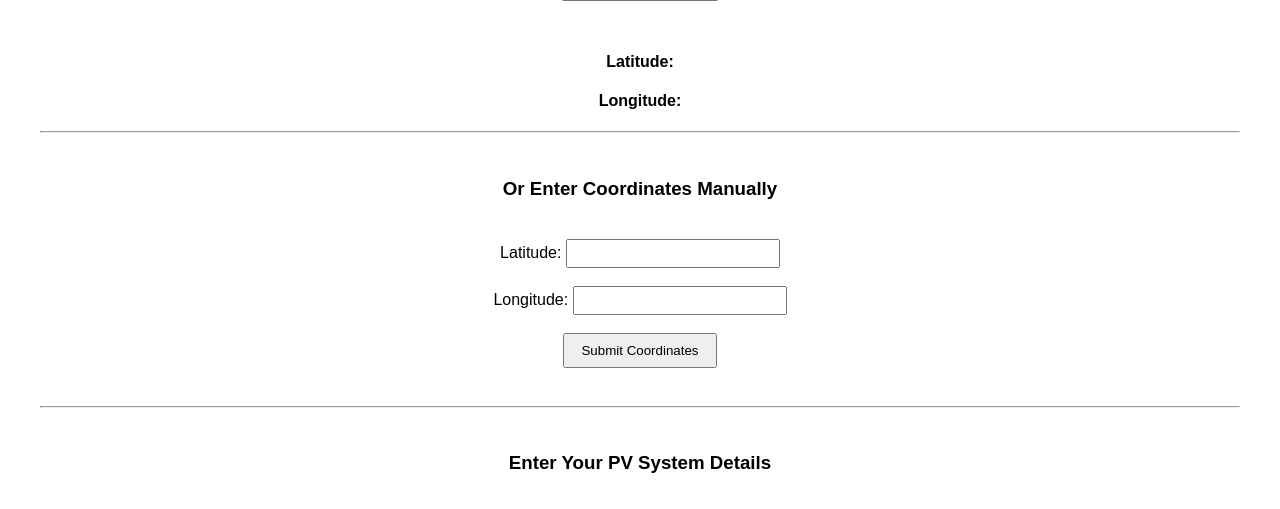
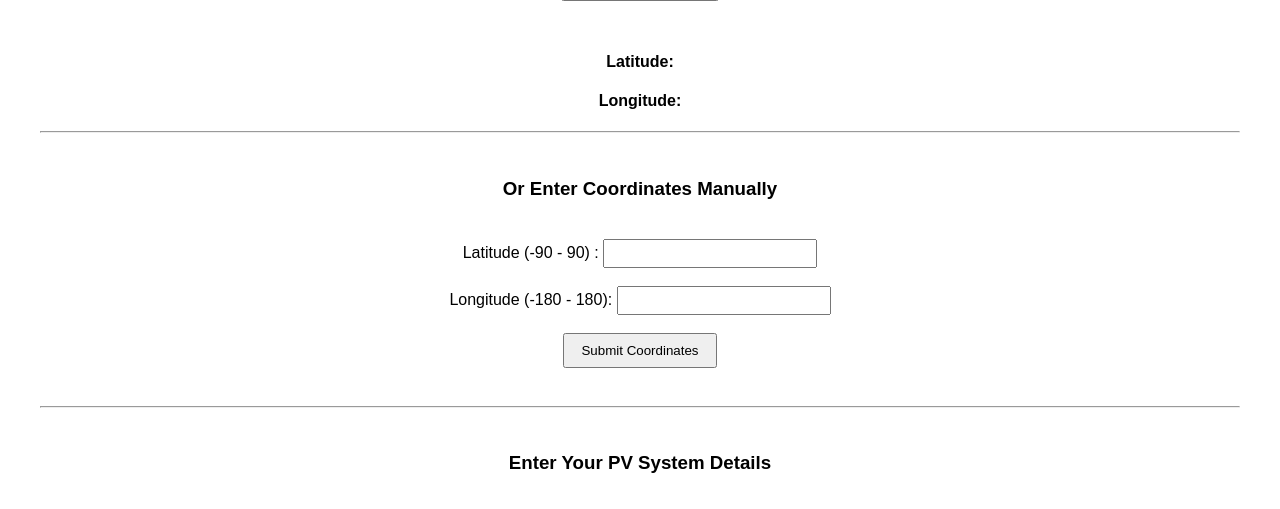
Before and after one commit to FHMattCy/Project-Group-3, a Flask app: page / in a window 1280 px wide. Shown: the part 300-809 px from the top of the page. Run offline with Flask 3, Linux system fonts and the light colour scheme; data that the repository does not hold is empty.

Commit message:
Minor Changes
- Added more info about input values limit to manual cords input box.

```diff
--- a/templates/index.html
+++ b/templates/index.html
@@ -34,10 +34,10 @@
     <!-- Manual Coordinate Input Form -->
     <h3>Or Enter Coordinates Manually</h3>
     <form id="manual-coords-form">
-        <label for="manual-lat">Latitude:</label>
+        <label for="manual-lat">Latitude (-90 - 90) :</label>
         <input type="number" step="0.000001" id="manual-lat" name="manual-lat" required><br><br>
 
-        <label for="manual-lon">Longitude:</label>
+        <label for="manual-lon">Longitude (-180 - 180):</label>
         <input type="number" step="0.000001" id="manual-lon" name="manual-lon" required><br><br>
 
         <button type="submit">Submit Coordinates</button>
```
